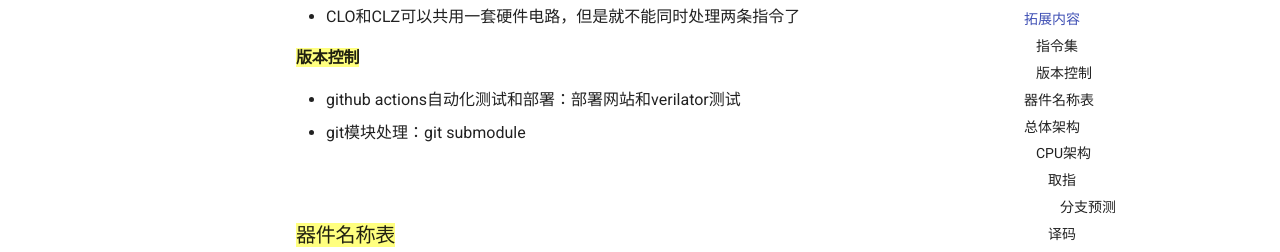
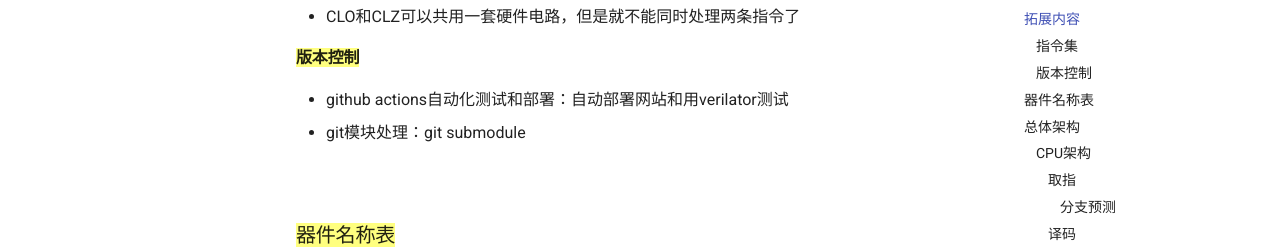
Before and after one commit to LXBchong/long_xin_bei, an MkDocs documentation site: the page built from docs/competition/龙兴杯资料汇总.md, in a window 1280 px wide and 900 px high, scrolled down 1138 px. Shown: the part 170-422 px from the top of the window. Built offline with MkDocs 1.6.1 and Material for MkDocs 9.7.7, drawn with Linux system fonts in a browser that asks for light colours.

```diff
--- a/docs/competition/龙兴杯资料汇总.md
+++ b/docs/competition/龙兴杯资料汇总.md
@@ -46,7 +46,7 @@
 
 #### ==版本控制==
 
-- github actions自动化测试和部署：部署网站和verilator测试
+- github actions自动化测试和部署：自动部署网站和用verilator测试
 - git模块处理：git submodule
 
 <br>
```
